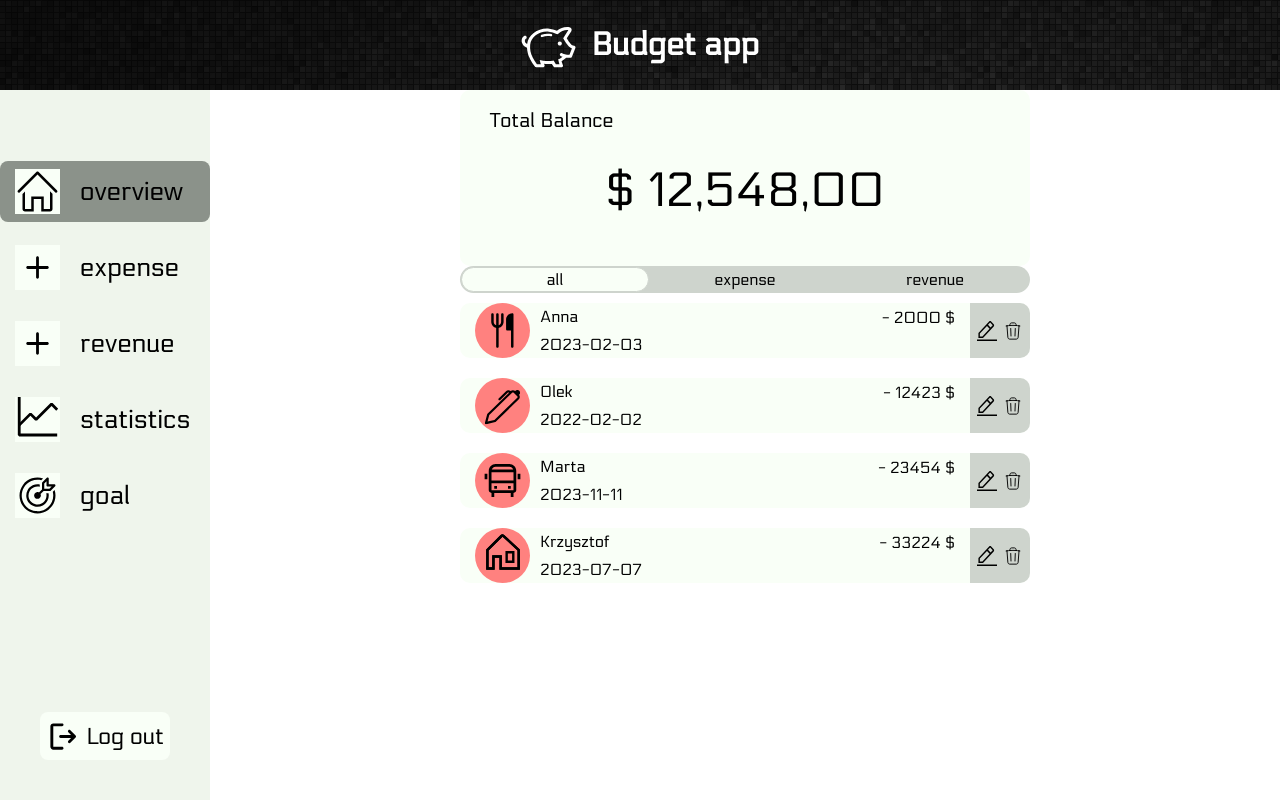
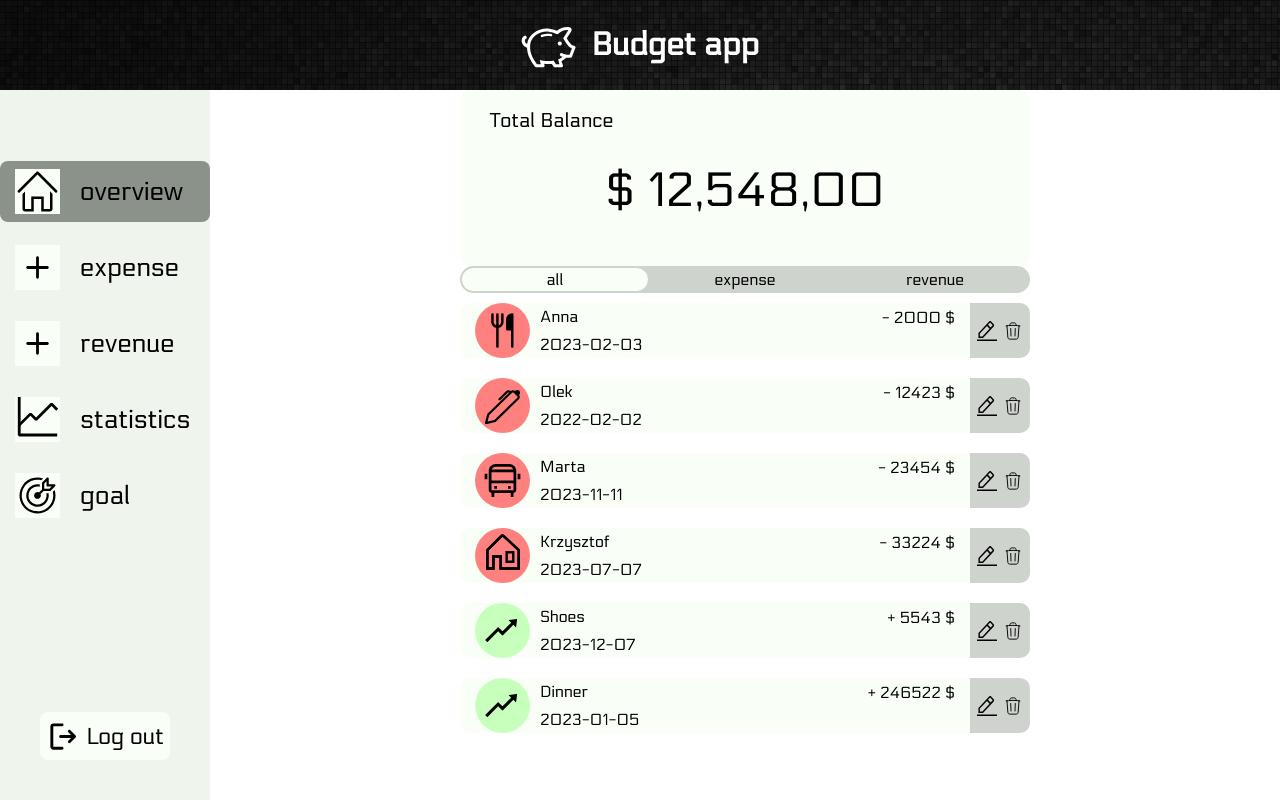
Before and after one commit to bsk94/Expense-tracker, a React (Create React App) app: page / in a window 1280 px wide. Built offline with nearby package versions, Linux system fonts and the light colour scheme.

Commit message:
revenue items added to localData

```diff
--- a/src/localData/index.ts
+++ b/src/localData/index.ts
@@ -32,5 +32,19 @@ export const localData: BudgetItem[] = [
     financeType: 'expense',
     id: 'qwrfwERAWERWAWQ',
     name: 'Krzysztof'
+  },
+  {
+    amount: 5543,
+    date: '2023-12-07',
+    financeType: 'revenue',
+    id: 'aqRFW3RWAT',
+    name: 'Shoes'
+  },
+  {
+    amount: 246522,
+    date: '2023-01-05',
+    financeType: 'revenue',
+    id: 'wegedrshyrtsrestse',
+    name: 'Dinner'
   }
 ];
```
